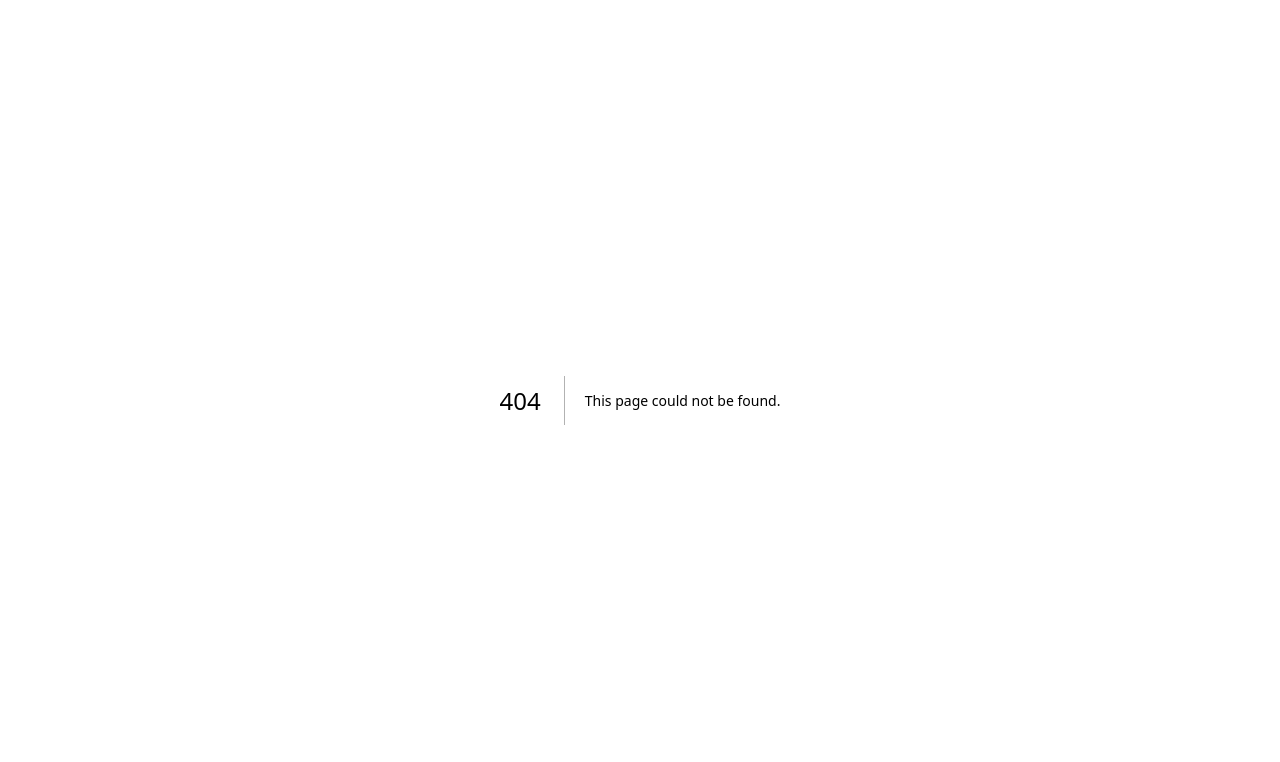
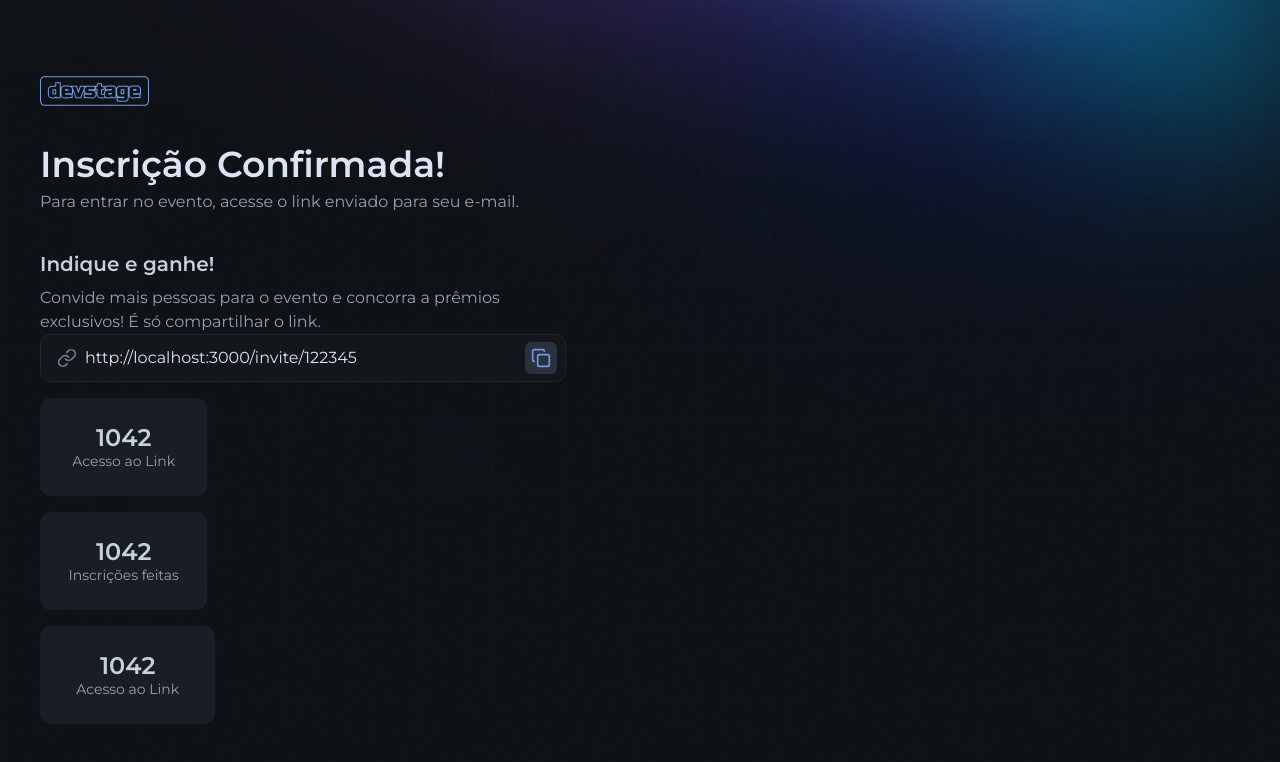
Before and after one commit to Clemilsonchaves/web, a Next.js app: page /invite in a window 1280 px wide. Before the commit this address had no page. Shown: the top 762 px of the page. Built offline with nearby package versions, Linux system fonts and the light colour scheme.

Commit message:
Add invite page and update layout; include tailwind-merge dependency

```diff
--- a/package.json
+++ b/package.json
@@ -15,6 +15,7 @@
     "postcss": "^8.5.2",
     "react": "^19.0.0",
     "react-dom": "^19.0.0",
+    "tailwind-merge": "^3.0.2",
     "tailwindcss": "^4.0.6"
   },
   "devDependencies": {
--- /dev/null
+++ b/src/app/invite/page.tsx
@@ -0,0 +1,84 @@
+import { IconButton } from '@/components/icon-button'
+import { InputField, InputIcon, InputRoot } from '@/components/input'
+import { Copy, Link } from 'lucide-react'
+import Image from 'next/image'
+import logo from '../../assets/Logo.svg'
+
+export default function InvitePage() {
+  return (
+    <div className="min-h-dvh flex items-center justify-between  gap-16 flex-col md:flex-row">
+      <div className="flex flex-col gap-10 w-full max-w-[550px]">
+        <Image src={logo} alt="devstage" width={108.5} height={30} />
+
+        <div className="space-y-2">
+          <h1 className="text-4xl  leading-none font-heading font-semibold ">
+            Inscrição Confirmada!
+          </h1>
+          <p className="text-gray-300">
+            Para entrar no evento, acesse o link enviado para seu e-mail.
+          </p>
+        </div>
+
+        <div className="space-x-6">
+          <div className="space-y-3">
+            <h2 className="text-gray-200 text-xl font-heading font-semibold leading-none">
+              Indique e ganhe!
+            </h2>
+            <p className="text-gray-300">
+              Convide mais pessoas para o evento e concorra a prêmios
+              exclusivos! É só compartilhar o link.
+            </p>
+          </div>
+
+          <InputRoot>
+            <InputIcon>
+              <Link className="size-5" />
+            </InputIcon>
+
+            <InputField
+              readOnly
+              defaultValue="http://localhost:3000/invite/122345"
+            />
+
+            <IconButton className="-mr-2">
+              <Copy className="size-5" />
+            </IconButton>
+          </InputRoot>
+
+          <div className="grid gap-3 md:grid-cols-3 mt-4">
+            <div className="bg-gray-700 border-gray-600 px-4 py-7 flex flex-col items-center justify-center gap-1 rounded-xl">
+              <span className="font-heading text-2xl font-semibold text-gray-200 leading-none">
+                1042
+              </span>
+              <span className="text-sm text-gray-300 leading-none text-center">
+                Acesso ao Link
+              </span>
+            </div>
+          </div>
+
+          <div className="grid gap-3 md:grid-cols-3 mt-4">
+            <div className="bg-gray-700 border-gray-600 px-4 py-7 flex flex-col items-center justify-center gap-1 rounded-xl">
+              <span className="font-heading text-2xl font-semibold text-gray-200 leading-none">
+                1042
+              </span>
+              <span className="text-sm text-gray-300 leading-none text-center">
+                Inscrições feitas
+              </span>
+            </div>
+          </div>
+
+          <div className="grid gap-3 md:grid-cols-3 mt-4">
+            <div className="bg-gray-700 border-gray-600 px-4 py-7 flex flex-col items-center justify-center gap-1 rounded-xl">
+              <span className="font-heading text-2xl font-semibold text-gray-200 leading-none">
+                1042
+              </span>
+              <span className="text-sm text-gray-300 leading-none text-center">
+                Acesso ao Link
+              </span>
+            </div>
+          </div>
+        </div>
+      </div>
+    </div>
+  )
+}
--- a/src/app/layout.tsx
+++ b/src/app/layout.tsx
@@ -26,7 +26,9 @@
   return (
     <html lang="en" className={`${oxanium.variable} ${montserrat.variable}`}>
       <body className="bg-gray-900 text-gray-100 antialiased bg-[url(/Background.png)] bg-no-repeat bg-cover bg-top md:bg-right-top">
-        {children}
+        <main className="max-w-[1240px] mx-auto px-5 py-8 md:py-0">
+          {children}
+        </main>
       </body>
     </html>
   )
--- a/src/app/page.tsx
+++ b/src/app/page.tsx
@@ -6,7 +6,6 @@
 
 export default function Home() {
   return (
-    <main className="max-w-[1240px] mx-auto px-5 py-8 md:py-0">
     <div className="min-h-dvh flex justify-center  gap-16 flex-col ">
       <div className="flex flex-col gap-8 items-center md:items-start">
         <Image src={logo} alt="devstage" width={108.5} height={30} />
@@ -67,6 +66,5 @@
         </form>
       </div>
     </div>
-    </main>
   )
 }
--- a/src/components/icon-button.tsx
+++ b/src/components/icon-button.tsx
@@ -1,10 +1,15 @@
-import type { ComponentProps } from "react";
+import type { ComponentProps } from 'react'
+import { twMerge } from 'tailwind-merge'
 
 interface IconButtonProps extends ComponentProps<'button'> {}
-export function IconButton(props: IconButtonProps) {
+export function IconButton({ className, ...props }: IconButtonProps) {
   return (
-  <button className=" p-1.5  bg-gray-500 text-blue rounded-md cursor-pointer transition-colors duration-300 hover:bg-blue hover:text-gray-900"
-    {...props}
-  />
-  );
+    <button
+      className={twMerge(
+        ' p-1.5  bg-gray-500 text-blue rounded-md cursor-pointer transition-colors duration-300 hover:bg-blue hover:text-gray-900',
+        className
+      )}
+      {...props}
+    />
+  )
 }
```
Also changed, not shown: 1 other file (tests, documents, lock files or other folders). Lines whose indentation alone changed are shown as unchanged.
